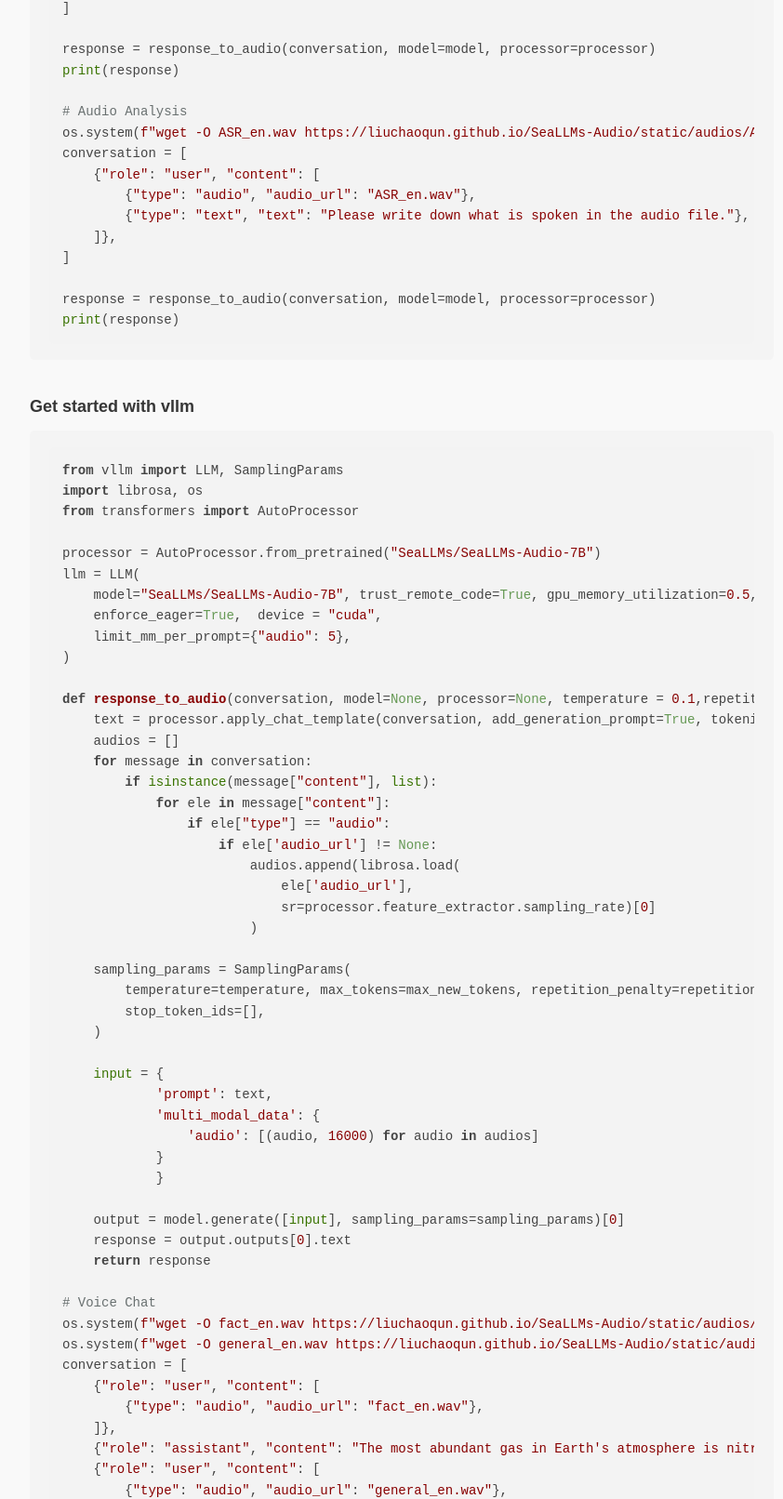
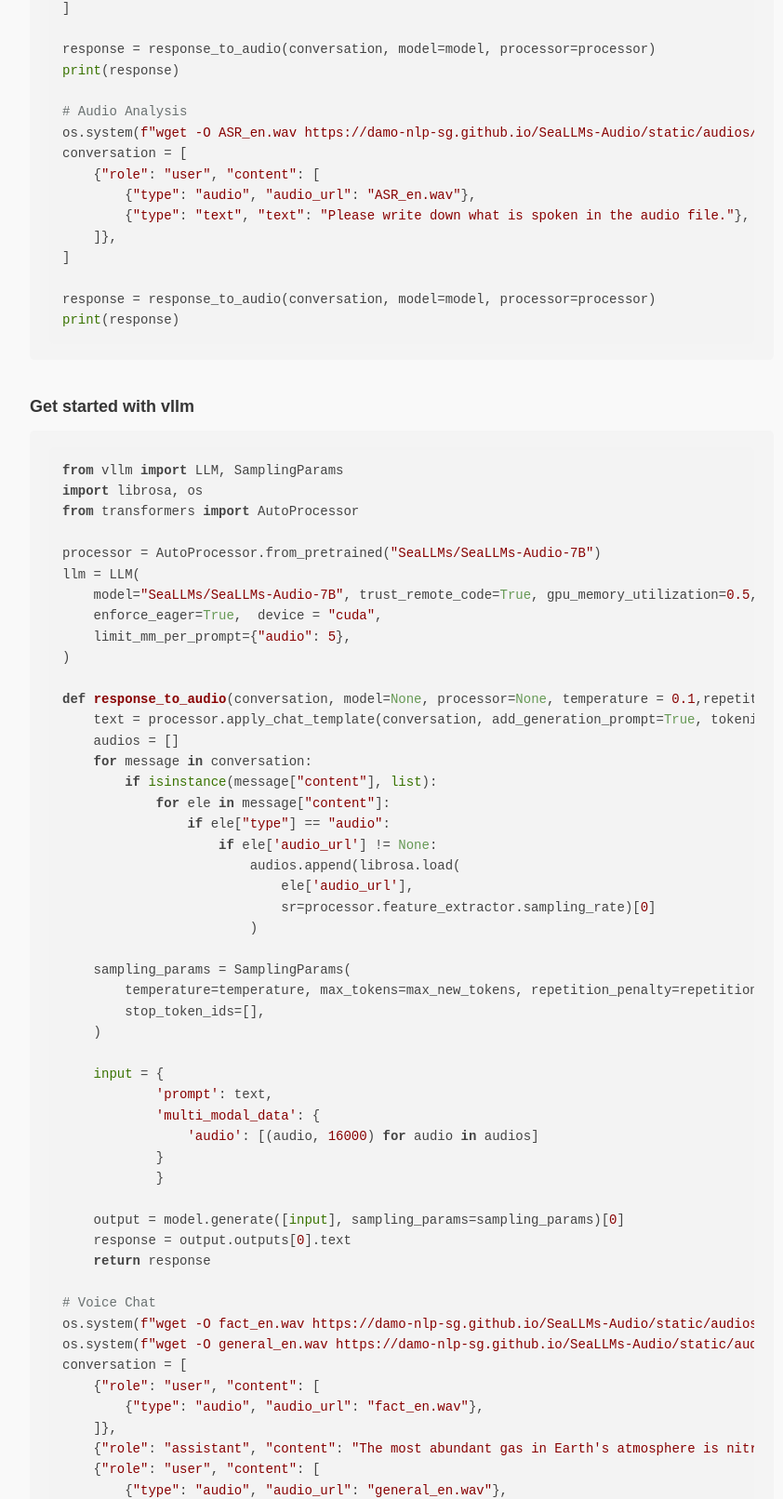
Before and after one commit to DAMO-NLP-SG/SeaLLMs-Audio, a plain HTML site: page index.html in a window 1280 px wide. Shown: the part 4612-6224 px from the top of the page at 93% size, without its empty margins (208-1050 px from the left). Drawn offline with nearby package versions, Linux system fonts and the light colour scheme; a script that the page names is missing; some icons are missing; a web font is replaced by a local one.

Commit message:
update link

```diff
--- a/index.html
+++ b/index.html
@@ -106,7 +106,7 @@
                 </a>
               </span>
                 <span class="link-block">
-                <a href="https://liuchaoqun.github.io/SeaLLMs-Audio/"
+                <a href="https://damo-nlp-sg.github.io/SeaLLMs-Audio/"
                    class="external-link button is-normal is-rounded is-dark">
                   <span class="icon">
                         <i class="fas fa-globe"></i>
@@ -328,7 +328,7 @@
                                                 type="audio/wav"> -->
                                         <!-- <source src="static/audios/fact_en.wav"
                                                 type="audio/wav"> -->
-                                        <source src="https://liuchaoqun.github.io/SeaLLMs-Audio/static/audios/fact_en.wav"
+                                        <source src="https://damo-nlp-sg.github.io/SeaLLMs-Audio/static/audios/fact_en.wav"
                                                 type="audio/wav">
                                         Your browser does not support the audio element.
                                     </audio>
@@ -482,13 +482,13 @@
                         <div class="message">
                             <div class="role">SeaLLMs-Audio</div>
                             <div class="content wide-content">
-                                <div class="text-content">การลดหย่อนภาษีสำหรับคนไทยสามารถทำได้หลายวิธี โดยเฉพาะอย่างยิ่งในส่วนของภาษีเงินได้บุคคลธรรมดา ดังนี้:
+                                <div class="text-content">การลดหย่อนภาษีสำหรับคนไทยสามารถทำได้หลายวิธี โดยเฉพาะอย่างยิ่งในส่วนของภาษีเงินได้บุคคลธรรมดา ดังนี้:<br><br>
 
-                                    1. **การบริจาคเพื่อการกุศล**: การบริจาคเงินให้กับองค์กรการกุศลที่ได้รับการรับรองจากกรมสรรพากรสามารถนำมาลดหย่อนภาษีได้ ตามกฎหมาย ผู้บริจาคสามารถนำจำนวนเงินที่บริจาคมาหักออกจากฐานภาษีได้ แต่ต้องมีหลักฐานการบริจาค เช่น ใบเสร็จหรือใบกำกับภาษี
+                                    1. **การบริจาคเพื่อการกุศล**: การบริจาคเงินให้กับองค์กรการกุศลที่ได้รับการรับรองจากกรมสรรพากรสามารถนำมาลดหย่อนภาษีได้ ตามกฎหมาย ผู้บริจาคสามารถนำจำนวนเงินที่บริจาคมาหักออกจากฐานภาษีได้ แต่ต้องมีหลักฐานการบริจาค เช่น ใบเสร็จหรือใบกำกับภาษี<br><br>
 
-                                    2. **การลงทุนในกองทุนรวม**: การลงทุนในกองทุนรวมที่ได้รับการรับรองจากสำนักงานคณะกรรมการกำกับหลักทรัพย์และตลาดหลักทรัพย์ (ก.ล.ต.) และกองทุนรวมที่ได้รับการรับรองจากกรมสรรพากร สามารถนำมาลดหย่อนภาษีได้ ตามกฎหมาย ผู้ลงทุนสามารถนำผลตอบแทนจากการลงทุนมาหักออกจากฐานภาษีได้
+                                    2. **การลงทุนในกองทุนรวม**: การลงทุนในกองทุนรวมที่ได้รับการรับรองจากสำนักงานคณะกรรมการกำกับหลักทรัพย์และตลาดหลักทรัพย์ (ก.ล.ต.) และกองทุนรวมที่ได้รับการรับรองจากกรมสรรพากร สามารถนำมาลดหย่อนภาษีได้ ตามกฎหมาย ผู้ลงทุนสามารถนำผลตอบแทนจากการลงทุนมาหักออกจากฐานภาษีได้<br><br>
 
-                                    3. **การประกันชีวิต**: การซื้อประกันชีวิตที่ได้รับการรับรองจากกรมสรรพากรสามารถนำมาลดหย่อนภาษีได้ ตามกฎหมาย ผู้ที่ซื้อประกันชีวิตสามารถนำเบี้ยประกันมาหักออกจากฐานภาษีได้ แต่ต้องมีหลักฐานการชำระเบี้ยประกัน เช่น ใบเสร็จหรือใบกำกับภาษี
+                                    3. **การประกันชีวิต**: การซื้อประกันชีวิตที่ได้รับการรับรองจากกรมสรรพากรสามารถนำมาลดหย่อนภาษีได้ ตามกฎหมาย ผู้ที่ซื้อประกันชีวิตสามารถนำเบี้ยประกันมาหักออกจากฐานภาษีได้ แต่ต้องมีหลักฐานการชำระเบี้ยประกัน เช่น ใบเสร็จหรือใบกำกับภาษี<br><br>
 
                                     การใช้วิธีเหล่านี้ในการลดหย่อนภาษีจะช่วยลดภาระภาษีของคุณได้อย่างมีประสิทธิภาพ หากมีข้อสงสัยเพิ่มเติม ควรปรึกษากับผู้เชี่ยวชาญด้านภาษีหรือที่ปรึกษาทางการเงินเพื่อรับคำแนะนำที่เหมาะสมกับสถานการณ์ของคุณ
                                 </div>
@@ -802,8 +802,8 @@ def response_to_audio(conversation, model=None, processor=None):
     return response
 
 # Voice Chat
-os.system(f"wget -O fact_en.wav https://liuchaoqun.github.io/SeaLLMs-Audio/static/audios/fact_en.wav")
-os.system(f"wget -O general_en.wav https://liuchaoqun.github.io/SeaLLMs-Audio/static/audios/general_en.wav")
+os.system(f"wget -O fact_en.wav https://damo-nlp-sg.github.io/SeaLLMs-Audio/static/audios/fact_en.wav")
+os.system(f"wget -O general_en.wav https://damo-nlp-sg.github.io/SeaLLMs-Audio/static/audios/general_en.wav")
 conversation = [
     {"role": "user", "content": [
         {"type": "audio", "audio_url": "fact_en.wav"},
@@ -818,7 +818,7 @@ response = response_to_audio(conversation, model=model, processor=processor)
 print(response)
 
 # Audio Analysis
-os.system(f"wget -O ASR_en.wav https://liuchaoqun.github.io/SeaLLMs-Audio/static/audios/ASR_en.wav")
+os.system(f"wget -O ASR_en.wav https://damo-nlp-sg.github.io/SeaLLMs-Audio/static/audios/ASR_en.wav")
 conversation = [
     {"role": "user", "content": [
         {"type": "audio", "audio_url": "ASR_en.wav"},
@@ -873,8 +873,8 @@ def response_to_audio(conversation, model=None, processor=None, temperature = 0.
     return response
 
 # Voice Chat
-os.system(f"wget -O fact_en.wav https://liuchaoqun.github.io/SeaLLMs-Audio/static/audios/fact_en.wav")
-os.system(f"wget -O general_en.wav https://liuchaoqun.github.io/SeaLLMs-Audio/static/audios/general_en.wav")
+os.system(f"wget -O fact_en.wav https://damo-nlp-sg.github.io/SeaLLMs-Audio/static/audios/fact_en.wav")
+os.system(f"wget -O general_en.wav https://damo-nlp-sg.github.io/SeaLLMs-Audio/static/audios/general_en.wav")
 conversation = [
     {"role": "user", "content": [
         {"type": "audio", "audio_url": "fact_en.wav"},
@@ -889,7 +889,7 @@ response = response_to_audio(conversation, model=llm, processor=processor)
 print(response)
 
 # Audio Analysis
-os.system(f"wget -O ASR_en.wav https://liuchaoqun.github.io/SeaLLMs-Audio/static/audios/ASR_en.wav")
+os.system(f"wget -O ASR_en.wav https://damo-nlp-sg.github.io/SeaLLMs-Audio/static/audios/ASR_en.wav")
 conversation = [
     {"role": "user", "content": [
         {"type": "audio", "audio_url": "ASR_en.wav"},
```
